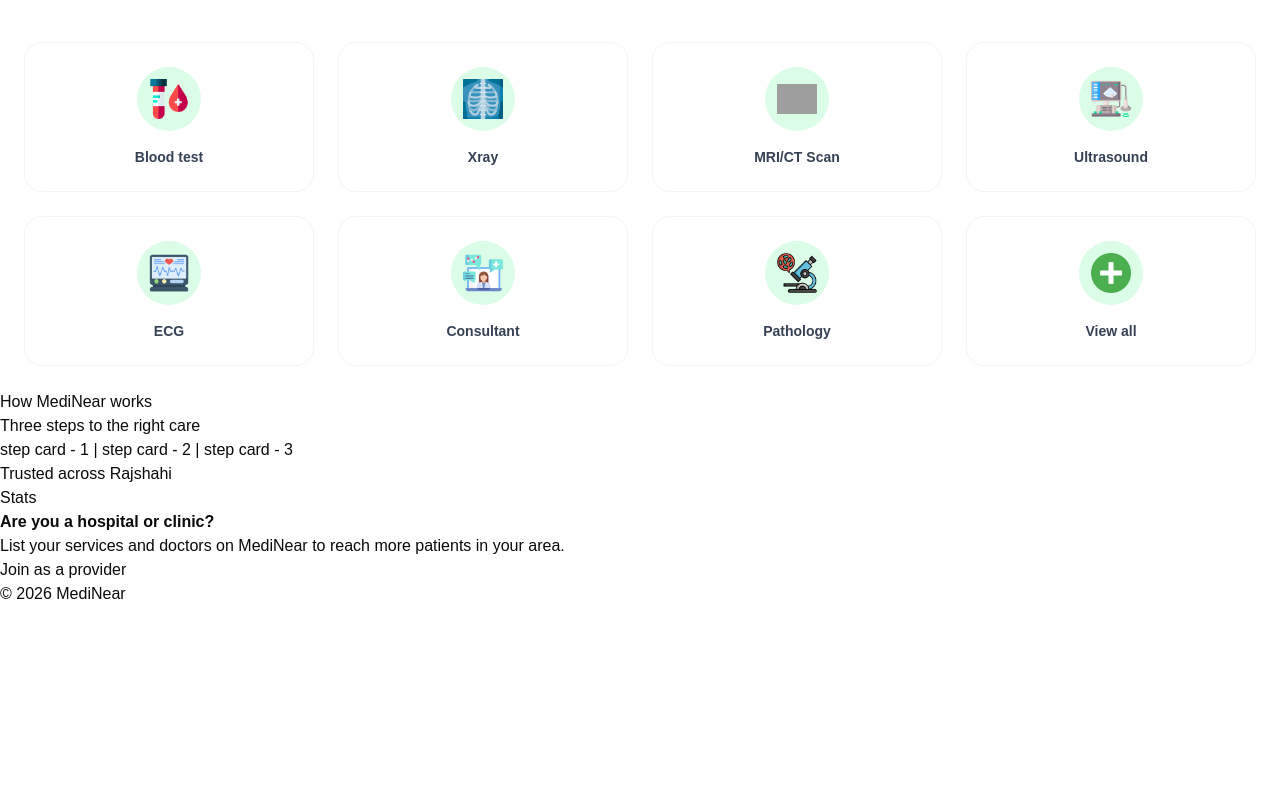
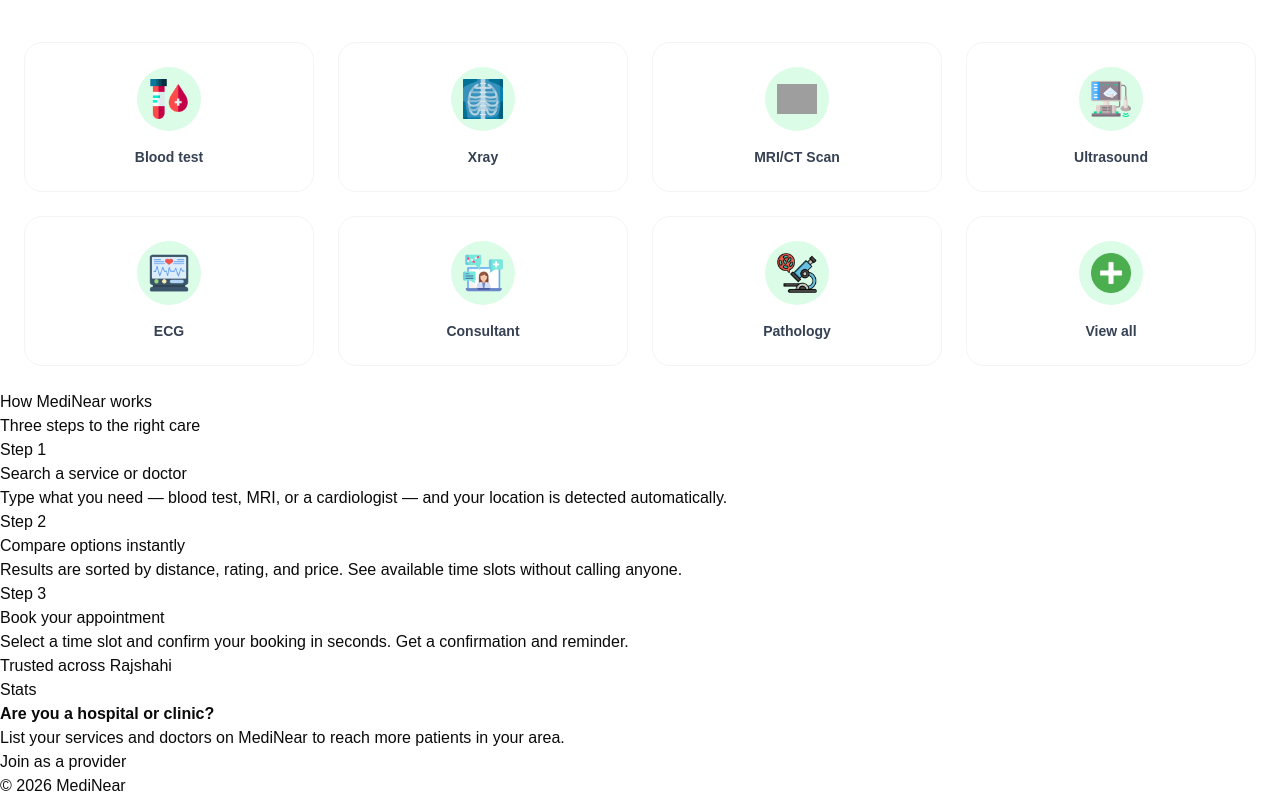
Before and after one commit to bluesand019/MediNear, a React app: page / in a window 1280 px wide. Shown: the part 819-1617 px from the top of the page. Before the commit the page ends 1425 px from the top, so only its background shows below. Built offline with nearby package versions, Linux system fonts and the light colour scheme; no server answers; grey boxes are pictures that could not be loaded; the HTML template or start-up script is replaced by a standard one.

Commit message:
Moved steps to StepsStack

```diff
--- a/package.json
+++ b/package.json
@@ -13,12 +13,12 @@
     "@fontsource-variable/geist": "^5.2.8",
     "@gsap/react": "^2.1.2",
     "@reduxjs/toolkit": "^2.11.2",
-    "@tailwindcss/vite": "^4.2.2",
     "class-variance-authority": "^0.7.1",
     "clsx": "^2.1.1",
     "framer-motion": "^12.38.0",
     "gasp": "^0.0.2",
     "gsap": "^3.14.2",
+    "lenis": "^1.3.21",
     "lucide-react": "^1.8.0",
     "motion": "^12.38.0",
     "radix-ui": "^1.4.3",
@@ -34,6 +34,7 @@
   },
   "devDependencies": {
     "@eslint/js": "^9.39.4",
+    "@tailwindcss/vite": "^4.2.2",
     "@types/react": "^19.2.14",
     "@types/react-dom": "^19.2.3",
     "@vitejs/plugin-react": "^6.0.1",
--- /dev/null
+++ b/src/components/layout/StepsStack.jsx
@@ -0,0 +1,38 @@
+import React from "react";
+
+const StepsStack = () => {
+  return (
+    <div className="section">
+      <p>How MediNear works</p>
+      <p>Three steps to the right care</p>
+      <div className="steps">
+        <div>
+          <p>Step 1</p>
+          <h4>Search a service or doctor</h4>
+          <p>
+            Type what you need — blood test, MRI, or a cardiologist — and your
+            location is detected automatically.
+          </p>
+        </div>
+        <div>
+          <p>Step 2</p>
+          <h4>Compare options instantly</h4>
+          <p>
+            Results are sorted by distance, rating, and price. See available
+            time slots without calling anyone.
+          </p>
+        </div>
+        <div>
+          <p>Step 3</p>
+          <h4>Book your appointment</h4>
+          <p>
+            Select a time slot and confirm your booking in seconds. Get a
+            confirmation and reminder.
+          </p>
+        </div>
+      </div>
+    </div>
+  );
+};
+
+export default StepsStack;
--- a/src/pages/Home.jsx
+++ b/src/pages/Home.jsx
@@ -2,6 +2,7 @@
 import Footer from "../components/layout/Footer";
 import GridList from "../components/layout/GridList";
 import Hero from "../components/Hero_Layout/Hero";
+import StepsStack from "@/components/layout/StepsStack";
 
 const Home = () => {
   return (
@@ -29,13 +30,7 @@
 
       <div className="divider"></div>
 
-      <div className="section">
-        <p>How MediNear works</p>
-        <p>Three steps to the right care</p>
-        <div className="steps">
-          step card - 1 | step card - 2 | step card - 3
-        </div>
-      </div>
+      <StepsStack />
 
       <div className="divider"></div>
 
```
Also changed, not shown: 1 other file (tests, documents, lock files or other folders).
